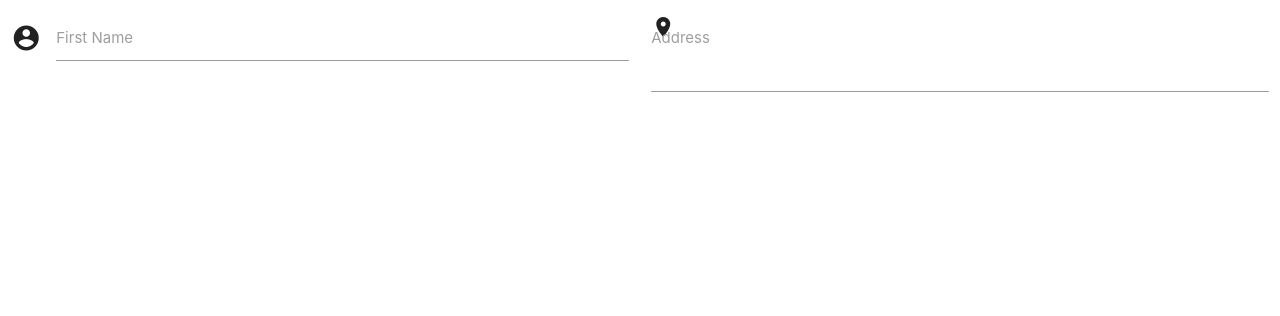
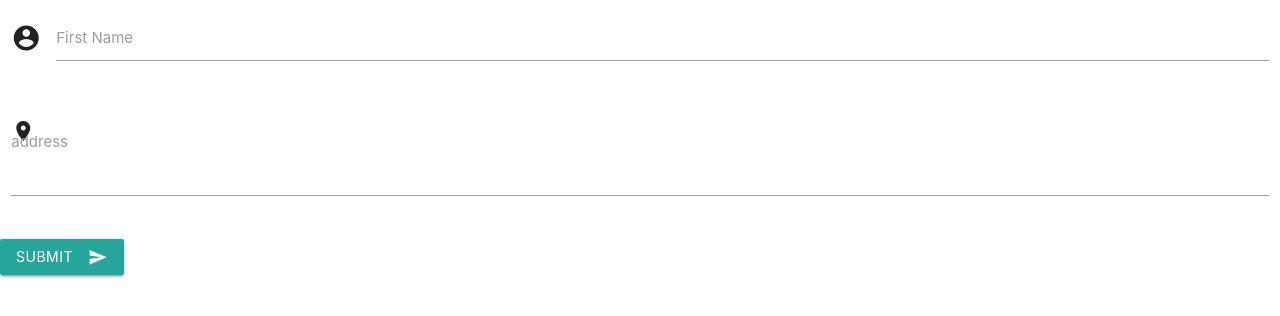
Before and after one commit to daveism/thedream, a plain HTML site: page index.html in a window 1280 px wide. Drawn offline with nearby package versions, Linux system fonts and the light colour scheme.

Commit message:
the dream part 1

```diff
--- a/index.html
+++ b/index.html
@@ -18,16 +18,23 @@
      <div class="row">
        <form class="col s12">
          <div class="row">
-           <div class="input-field col s6">
+           <div class="input-field col s12">
              <i class="material-icons prefix">account_circle</i>
              <input id="icon_prefix" type="text" class="validate">
              <label for="icon_prefix">First Name</label>
            </div>
-           <div class="input-field col s6">
+         </div>
+         <div class="row">
+           <div class="input-field col s12">
              <i class="material-icons room">room</i>
-             <input id="icon_room" type="tel" class="validate">
-             <label for="icon_room">Address</label>
+             <input id="icon_room" type="text" class="validate">
+             <label for="icon_room">address</label>
            </div>
+         </div>
+         <div class="row">
+           <button class="btn waves-effect waves-light" type="submit" name="action">Submit
+             <i class="material-icons right">send</i>
+           </button>
          </div>
        </form>
      </div>
```
